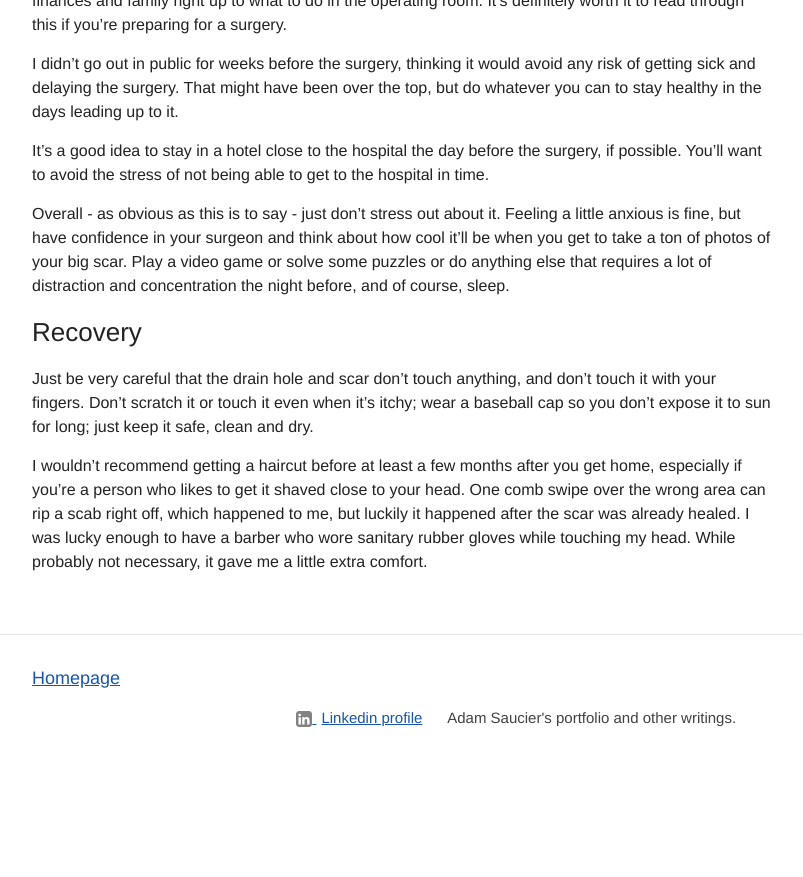
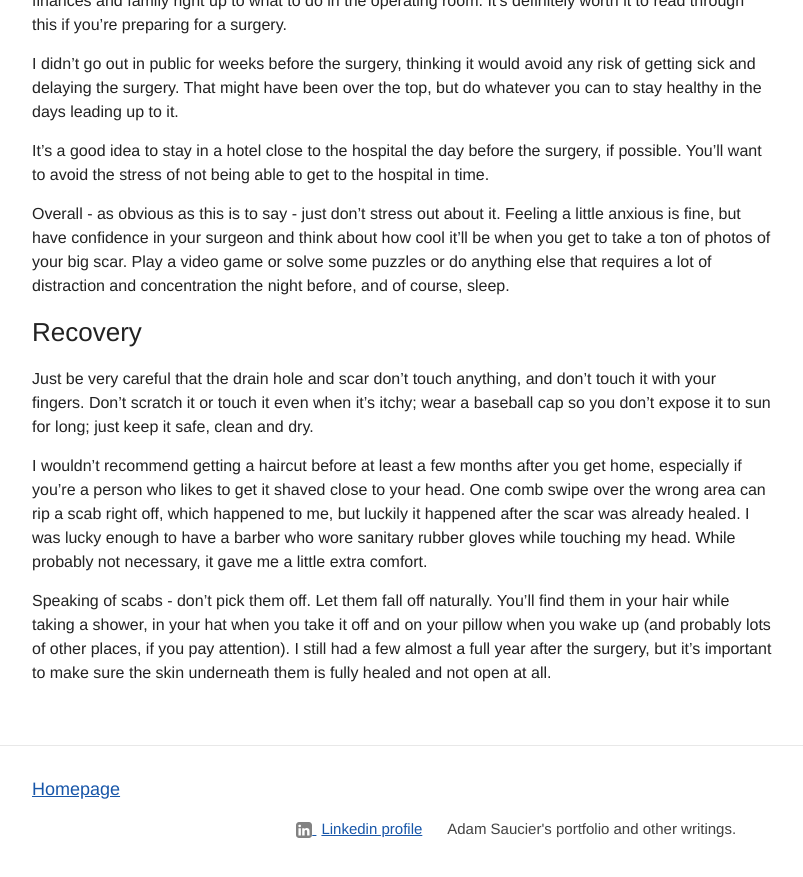
Before and after one commit to ajsaucier/ajsaucier.github.io, a Jekyll site: the page built from _posts/2019-02-07-a-look-back-on-brain-surgery.md, in a window 1280 px wide and 900 px high, scrolled down 3349 px. Shown: the top 877 px of the window, without its empty margins (238-1041 px from the left). Built offline with Jekyll 4.4.1, drawn with Linux system fonts in a browser that asks for light colours; before the commit the page ends 4138 px from its top, so only the background shows below that.

Commit message:
Update Post “2019-02-07-a-look-back-on-brain-surgery”

```diff
--- a/_posts/2019-02-07-a-look-back-on-brain-surgery.md
+++ b/_posts/2019-02-07-a-look-back-on-brain-surgery.md
@@ -96,3 +96,5 @@ Overall - as obvious as this is to say - just don't stress out about it. Feeling
 Just be very careful that the drain hole and scar don't touch anything, and don't touch it with your fingers. Don't scratch it or touch it even when it's itchy; wear a baseball cap so you don't expose it to sun for long; just keep it safe, clean and dry.
 
 I wouldn't recommend getting a haircut before at least a few months after you get home, especially if you're a person who likes to get it shaved close to your head. One comb swipe over the wrong area can rip a scab right off, which happened to me, but luckily it happened after the scar was already healed. I was lucky enough to have a barber who wore sanitary rubber gloves while touching my head. While probably not necessary, it gave me a little extra comfort.
+
+Speaking of scabs - don't pick them off. Let them fall off naturally. You'll find them in your hair while taking a shower, in your hat when you take it off and on your pillow when you wake up (and probably lots of other places, if you pay attention). I still had a few almost a full year after the surgery, but it's important to make sure the skin underneath them is fully healed and not open at all.
```
